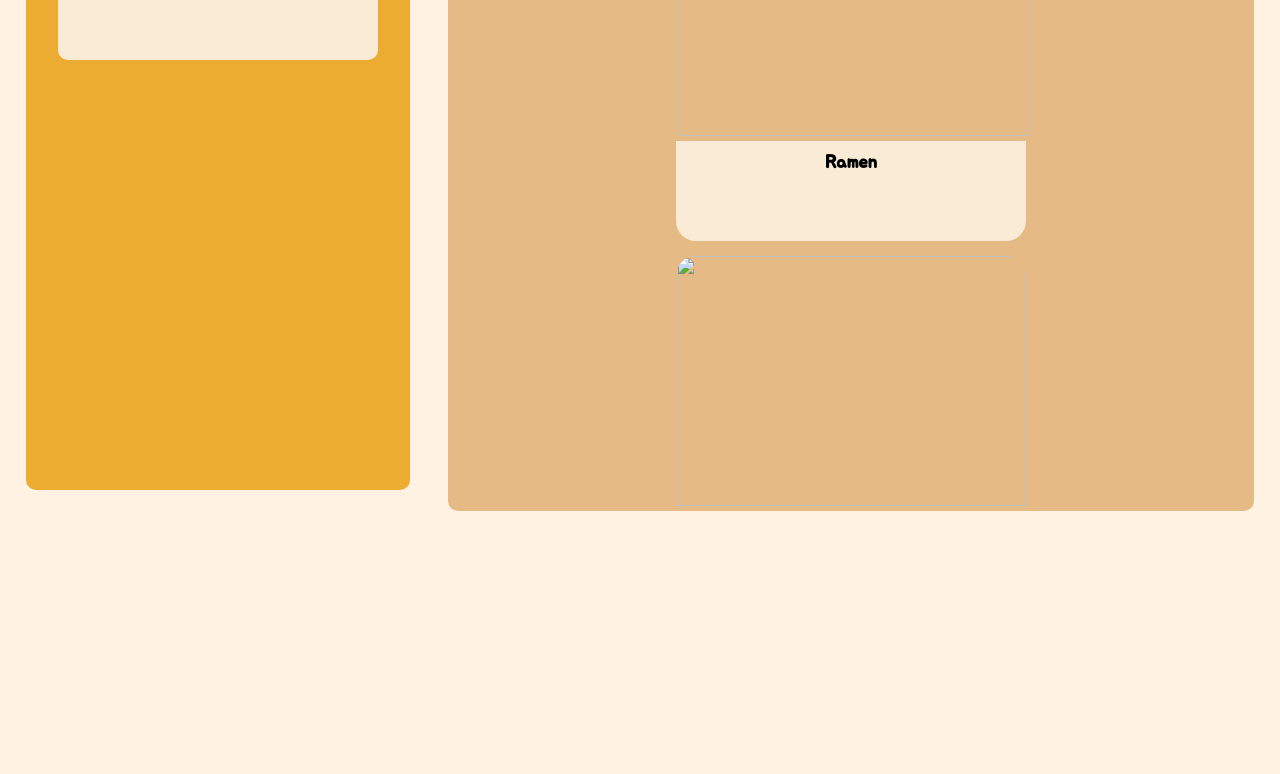
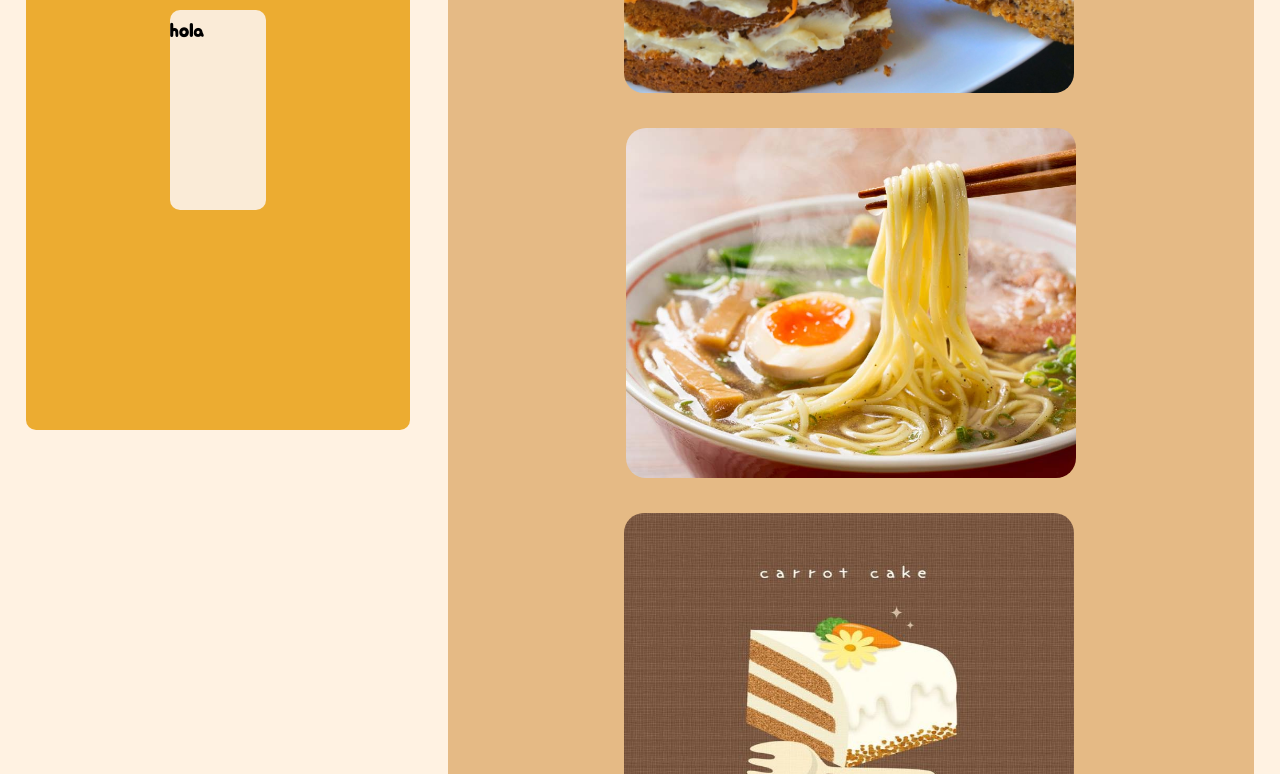
Before and after one commit to albvg/chefconnect, a plain HTML site: page perfilChef.html in a window 1280 px wide. Shown: the part 540-1314 px from the top of the page. Before the commit the page ends 1051 px from the top, so only its background shows below. Drawn offline with Linux system fonts and the light colour scheme.

Commit message:
Cambios en perfil chef

```diff
--- a/css/DesafiosPerfil.css
+++ b/css/DesafiosPerfil.css
@@ -9,7 +9,7 @@
     border-radius: 10px;
 }
 
-h2 {color: antiquewhite; font-size: 24px; text-align: center;
+h3 {color: antiquewhite; font-size: 24px; text-align: center;
 }
 
 .desafio1 { background-image:url(./bgimg/marisco.png); background-repeat: no-repeat; background-size: cover; height: 250px; border-radius: 10px;border: 4px solid #5B2813; margin-bottom: 20px;}
--- a/css/general.css
+++ b/css/general.css
@@ -22,6 +22,7 @@ a {
 }
 
 .topnav {
+    z-index: 2;
     overflow: hidden;
     background-color: #ed7230;
     height: 100px;
--- a/css/generalP.css
+++ b/css/generalP.css
@@ -2,8 +2,10 @@
     display: flex;
 }
 
+
     .ProfileBack {
-        height: 900px;
+        position:fixed;
+        height: 840px;
         width: 30%;
         background-color: #ecac31;
         display: flex;
@@ -33,12 +35,13 @@
             position: absolute;
             top: 38%;}
 
-     #Profilemenu {background-color: #e5ba85;
+     #Profilemenu {z-index: 1;
+        background-color: #e5ba85;
             width: 63%;
             min-height: 100%;
             position: absolute;
             left: 33%;
-            top: 10%;
+            top: 9%;
             justify-content: center;
             margin-top: 2%;
             margin-left: 2%;
--- a/css/perfilChef.css
+++ b/css/perfilChef.css
@@ -1,24 +1,18 @@
 
 
-    .gallery { position: relative;
+    .gallery { display: flex;
         margin: 0 auto;
     text-align: center;}
 
     .galleryimg {display: inline-block;}
 
     .galleryimg img{
-        width: 350px;
-        height: 250px;
+        width: 450px;
+        height: 350px;
         margin: 15px;
-        margin-bottom: 0;
-    border-radius: 20px; border-bottom-left-radius: 0%; border-bottom-right-radius: 0%;}
+         border-radius: 20px; }
 
-    .footer { height: 100px;
-    width: 350px;
-    background-color: antiquewhite;
-    margin: 0 auto;
-    border-bottom-left-radius: 20px;
-    border-bottom-right-radius: 20px;}
+
 
     h3 {margin: 0 auto;
     padding-top: 10px;}
--- a/perfilChef.html
+++ b/perfilChef.html
@@ -42,7 +42,7 @@
             <img class="ProfilePic" src="img/tartazanahoria.jpg" alt="tartazanahoria">
         </div>
         <div class="User">
-            <h2> Nombre Usuario</h2>
+            <h2> Gaia_bn</h2>
         </div>
         <div class="PersonalInfo">
             <h3>hola</h3>
@@ -59,11 +59,14 @@
 
          <div class="gallery">
             <div class="galleryimg">
-                <img style="object-fit: cover;" src="img/TartaZ.jpeg" alt="Zanahoria"><div class="footer"><h3>Tarta de Zanahoria</h3></div>
-                <div class="galleryimg">  </div>
-                    <img style="object-fit: cover;" src="img/Ramen.jpeg" alt=""><div class="footer"><h3>Ramen</h3></div>
-                    <div class="galleryimg">
-                        <img src="img/tartazanahoria.jpg" alt=""></div>
+                <img style="object-fit: cover;" src="img/TartaZ.jpeg" alt="Zanahoria">
+                    <div class="galleryimg"></div>
+                <img style="object-fit: cover;" src="img/Ramen.jpeg" alt="">
+                    <div class="galleryimg"><div>
+                <img src="img/tartazanahoria.jpg" alt="">
+                    <div class="galleryimg"><div>
+
+
          </div>
     </div>
 
```
Also changed, not shown: Desafios_culinarios.html (+3 -3 lines), img/Ramen.jpeg (added), img/TartaZ.jpeg (added), img/tartazanahoria.jpg (added), 2 other files.
